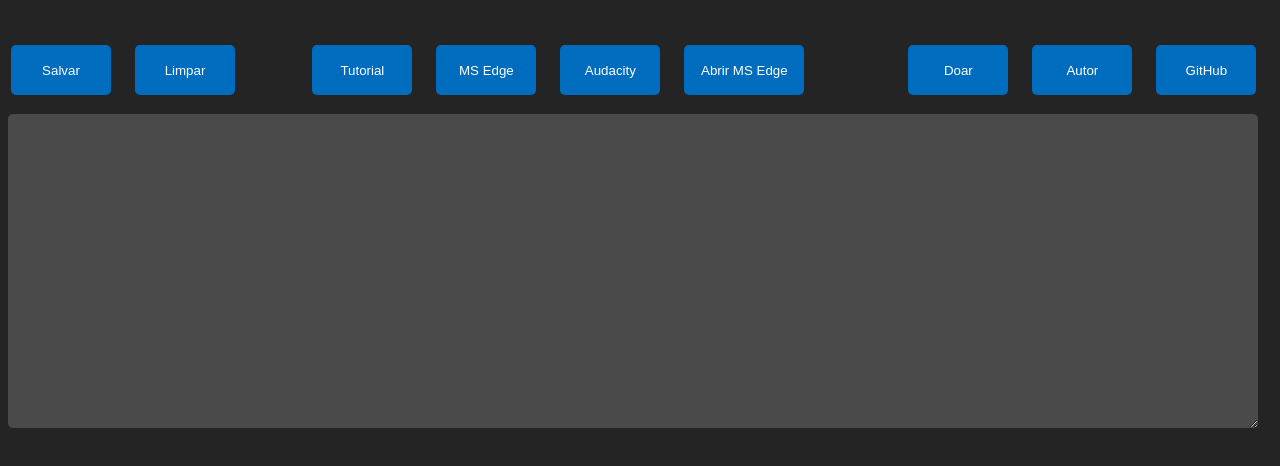
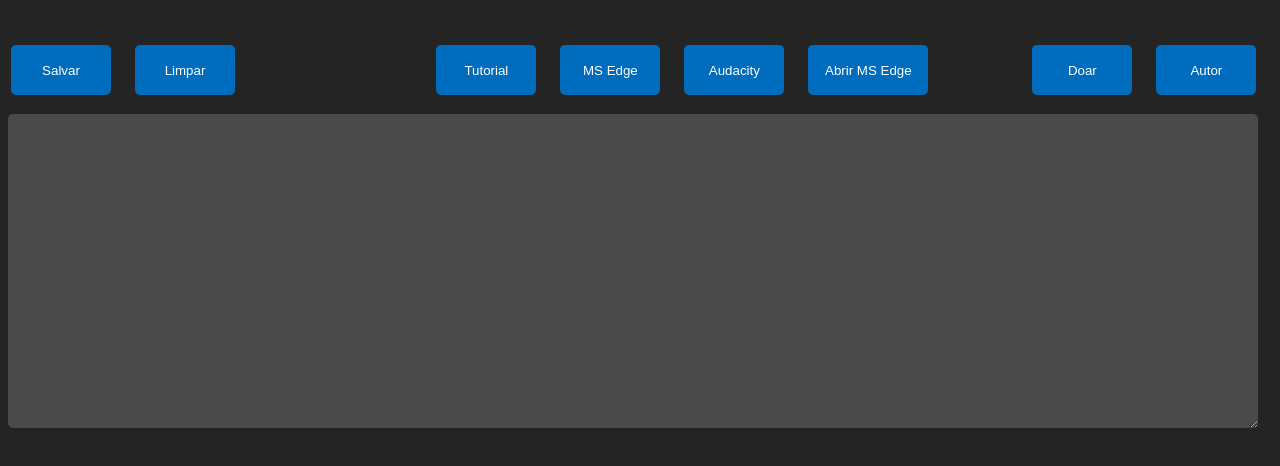
Before and after one commit to HumbertoFreitas/HSete, a plain HTML site: page EdgeTTS.html in a window 1280 px wide. Drawn offline with Linux system fonts and the light colour scheme.

Commit message:
Update EdgeTTS.html

```diff
--- a/EdgeTTS.html
+++ b/EdgeTTS.html
@@ -93,12 +93,6 @@ textarea {
 				style='margin-left:20;'
 				onclick="window.open('https://www.youtube.com/@HSete')">
 
-			<input
-				value='GitHub'
-				type='button'
-				style='margin-left:20;'
-				onclick="window.open('https://github.com/HumbertoFreitas/EdgeTTS')">
-
 		</td>
 
 	</tr>
```
